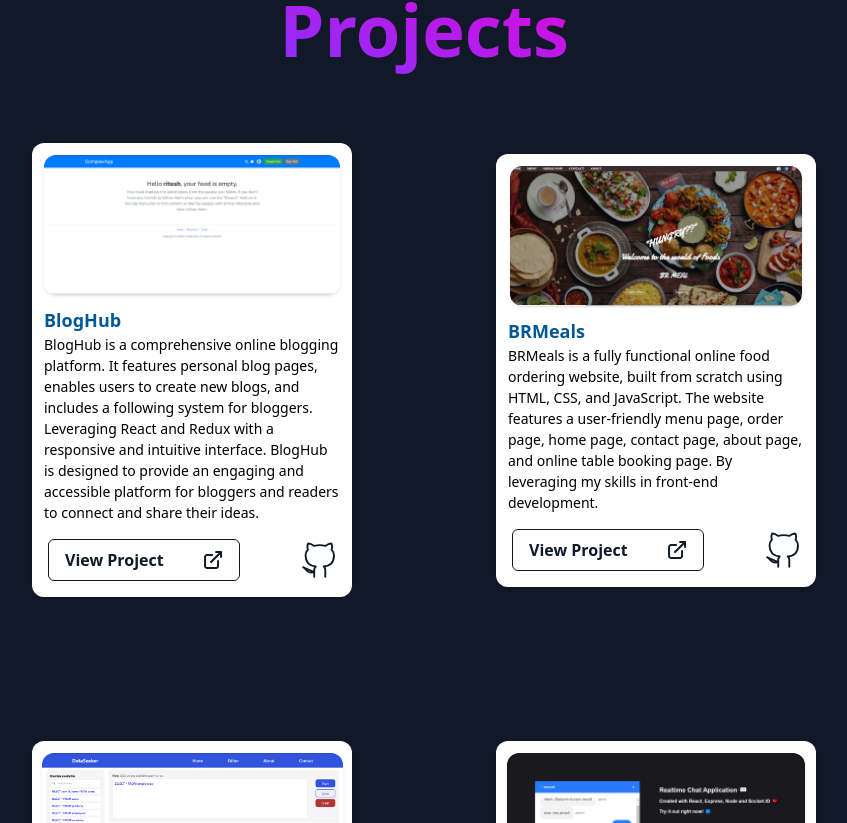
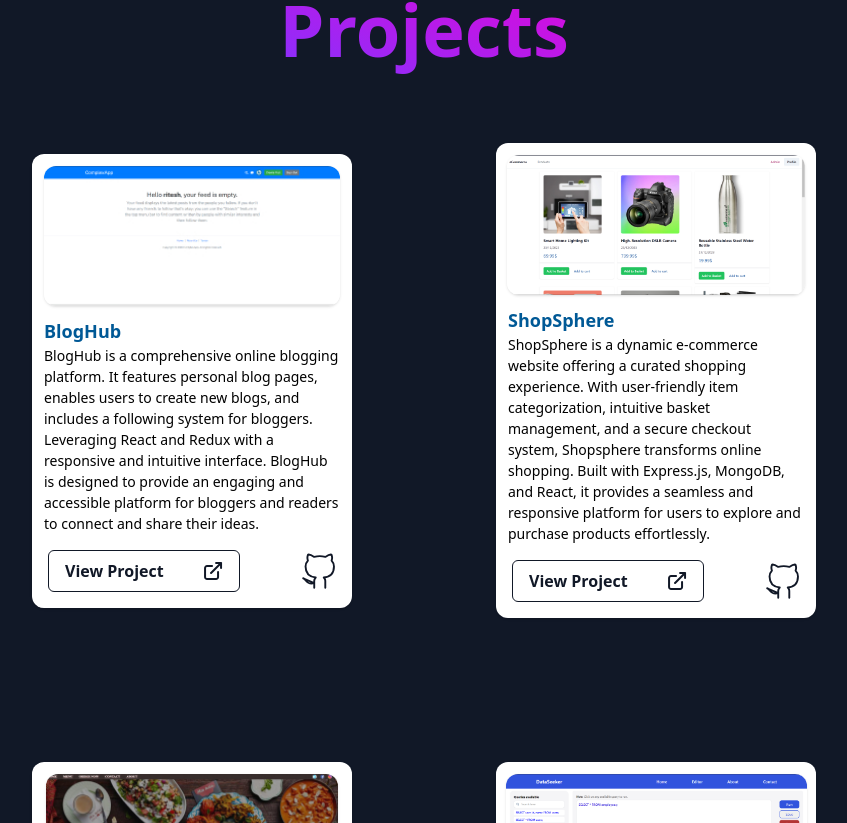
Before and after one commit to Ritesh560/Portfolio, a React (Vite) app: page / in a window 1280 px wide. Shown: the part 3857-4680 px from the top of the page, without its empty margins (216-1063 px from the left). Built offline with nearby package versions, Linux system fonts and the light colour scheme.

Commit message:
ShopSphere description

```diff
--- a/src/compoents/Projects/components/constants.js
+++ b/src/compoents/Projects/components/constants.js
@@ -5,6 +5,7 @@ import BRMeal from "../../../libs/icons/assets/icons/BRMeals.jpg"
 import AINews from "../../../libs/icons/assets/icons/AINews.jpg"
 import BlogHub from "../../../libs/icons/assets/icons/blogHub.jpg"
 import DataSeeker from "../../../libs/icons/assets/icons/data_seeker.png"
+import ShopSphere from "../../../libs/icons/assets/icons/shop-sphere.png"
 
 export const projects = [
   {
@@ -13,6 +14,13 @@ export const projects = [
     description: "BlogHub is a comprehensive online blogging platform. It features personal blog pages, enables users to create new blogs, and includes a following system for bloggers. Leveraging React and Redux with a responsive and intuitive interface. BlogHub is designed to provide an engaging and accessible platform for bloggers and readers to connect and share their ideas.",
     link: "https://bloghub-one.vercel.app/",
     github: "https://github.com/Ritesh560/React-Blogging-app",
+  },
+  {
+    pic: ShopSphere,
+    name: "ShopSphere",
+    description: "ShopSphere is a dynamic e-commerce website offering a curated shopping experience. With user-friendly item categorization, intuitive basket management, and a secure checkout system, Shopsphere transforms online shopping. Built with Express.js, MongoDB, and React, it provides a seamless and responsive platform for users to explore and purchase products effortlessly.",
+    link: "https://shopspheres.vercel.app/",
+    github: "https://github.com/Ritesh560/ShopSphere",
   },
   {
     pic: BRMeal,
@@ -42,13 +50,13 @@ export const projects = [
     link: "https://word-pic.vercel.app/",
     github: "https://github.com/Ritesh560/WordPic",
   },
-  // {
-  //   pic: AINews,
-  //   name: "AINews",
-  //   description: "AINews is an innovative news website that utilizes AI technology to deliver the latest news through voice commands. By integrating AI tools, users can easily access up-to-date news content simply by speaking their commands. The website offers a seamless and intuitive user experience, providing an efficient way to stay informed.",
-  //   link: "https://61fa67be6c4950054c15d620--goofy-mcnulty-28b96f.netlify.app/",
-  //   github: "https://github.com/Ritesh560/ai-news-app",
-  // },
+  {
+    pic: AINews,
+    name: "AINews",
+    description: "AINews is an innovative news website that utilizes AI technology to deliver the latest news through voice commands. By integrating AI tools, users can easily access up-to-date news content simply by speaking their commands. The website offers a seamless and intuitive user experience, providing an efficient way to stay informed.",
+    link: "https://61fa67be6c4950054c15d620--goofy-mcnulty-28b96f.netlify.app/",
+    github: "https://github.com/Ritesh560/ai-news-app",
+  },
   {
     pic: Drumkit,
     name: "Drumkit",
```
Also changed, not shown: src/libs/icons/assets/icons/shop-sphere.png (added).
